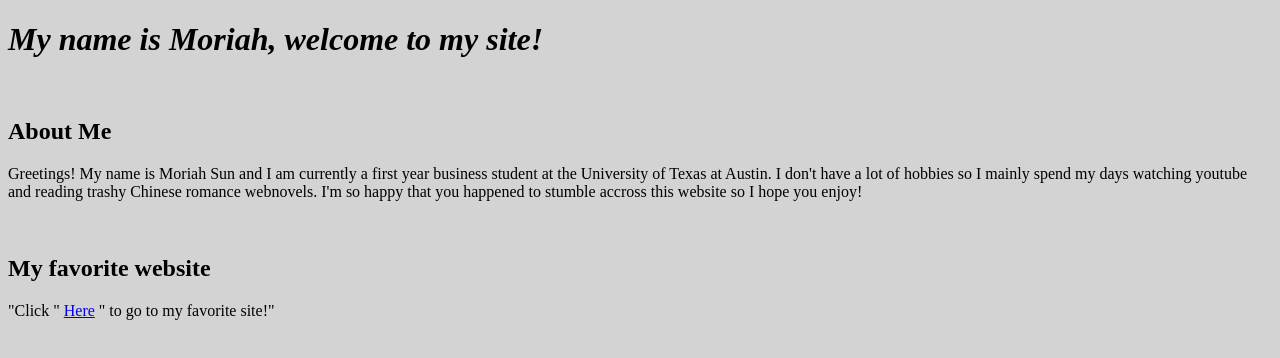
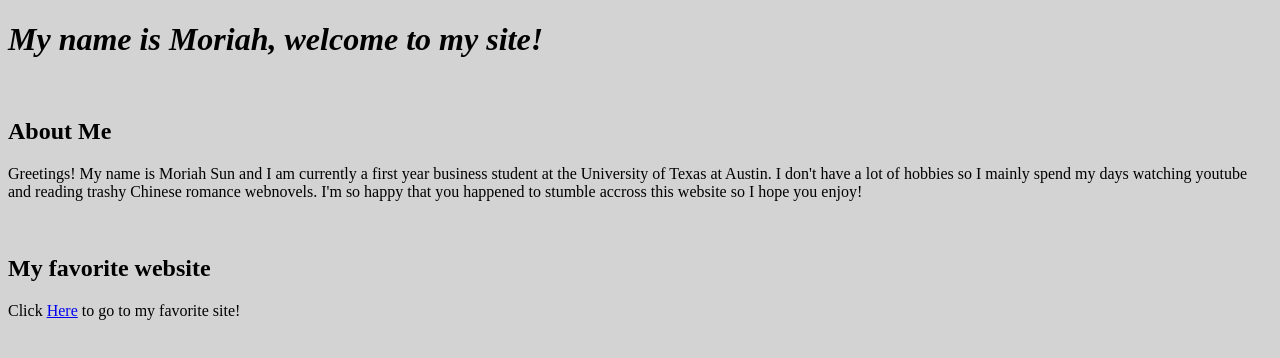
Before and after one commit to moriahsun/moriahsun.github.io, a plain HTML site: page index.html in a window 1280 px wide. Drawn offline with Linux system fonts and the light colour scheme.

Commit message:
Update index.html

```diff
--- a/index.html
+++ b/index.html
@@ -14,9 +14,9 @@
         <h2>My favorite website</h2>
         <!--link a website with: Click Here to go to my favorite site!-->
         <p>
-            "Click "
+            Click
             <a href="https://www.youtube.com/watch?v=dQw4w9WgXcQ&ab_channel=RickAstleyVEVO" target="_blank">Here</a>
-            " to go to my favorite site!"
+             to go to my favorite site!
         </p>
     </body>
 
```
